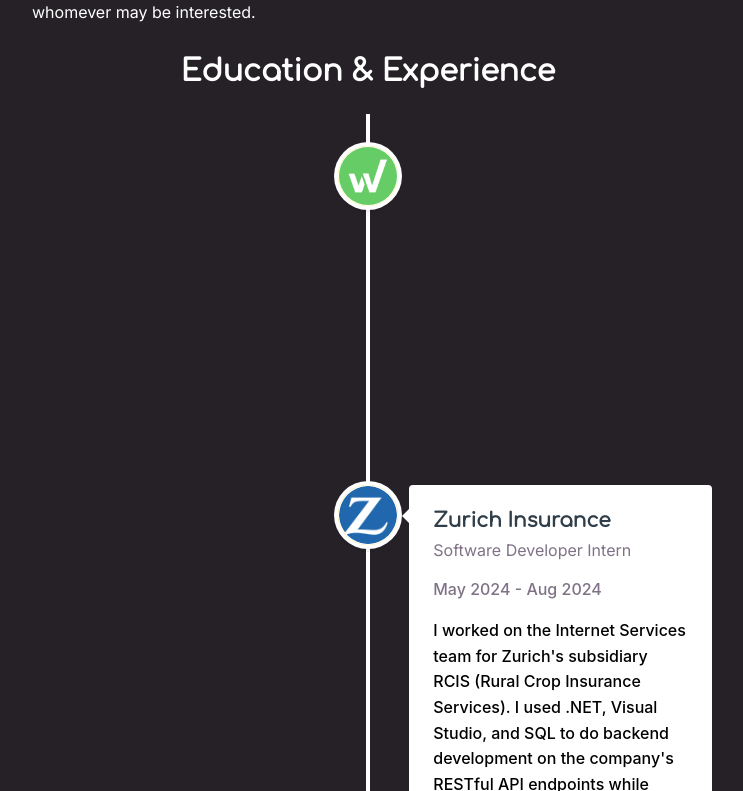
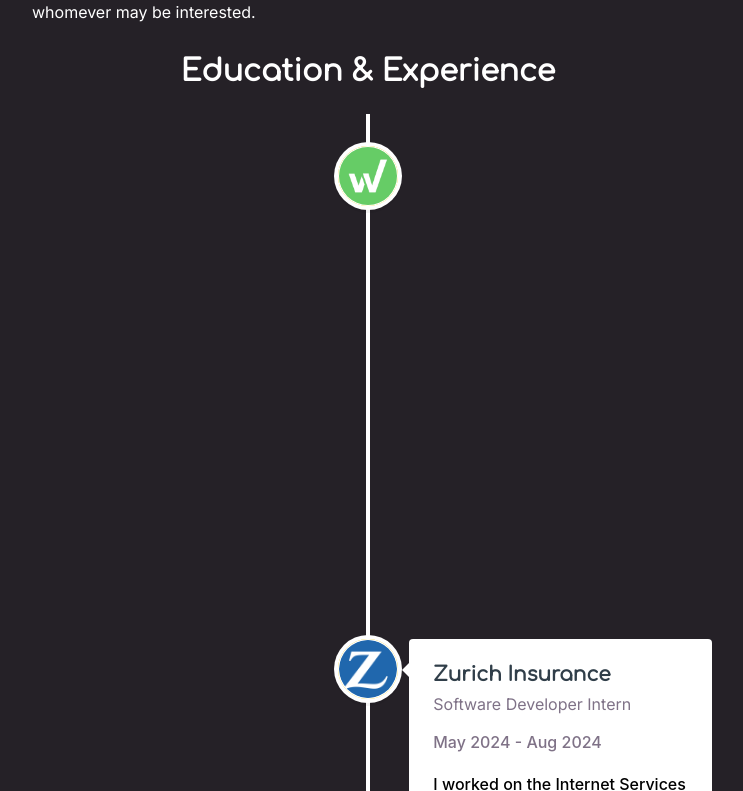
Before and after one commit to CorinaNC/corinanc.site, a Next.js app: page / in a window 1280 px wide. Shown: the part 909-1700 px from the top of the page, without its empty margins (272-1015 px from the left). Built offline with nearby package versions, Linux system fonts and the light colour scheme.

Commit message:
Update ;p

```diff
--- a/src/app/components/experience.tsx
+++ b/src/app/components/experience.tsx
@@ -22,10 +22,10 @@
         {
             title: "Software Engineer Intern",
             company: "Workiva",
-            timePeriod: "May 2025 - Aug 2025",
+            timePeriod: "May 2025 - Dec 2025",
             location: "Remote",
             icon: Workiva,
-            description: "Summer 2025, will be working on the UI/Frontend squad of the Chains Team.",
+            description: "Extended through December 2025!  I'm working on the Chains team primarily with their frontend/UI squad, but have dabbled in some backend work.  Currently, my work involves cleaning up the UI and adding new features to the Chains monitoring page.",
         },
         {
             title: "Software Developer Intern",
```
